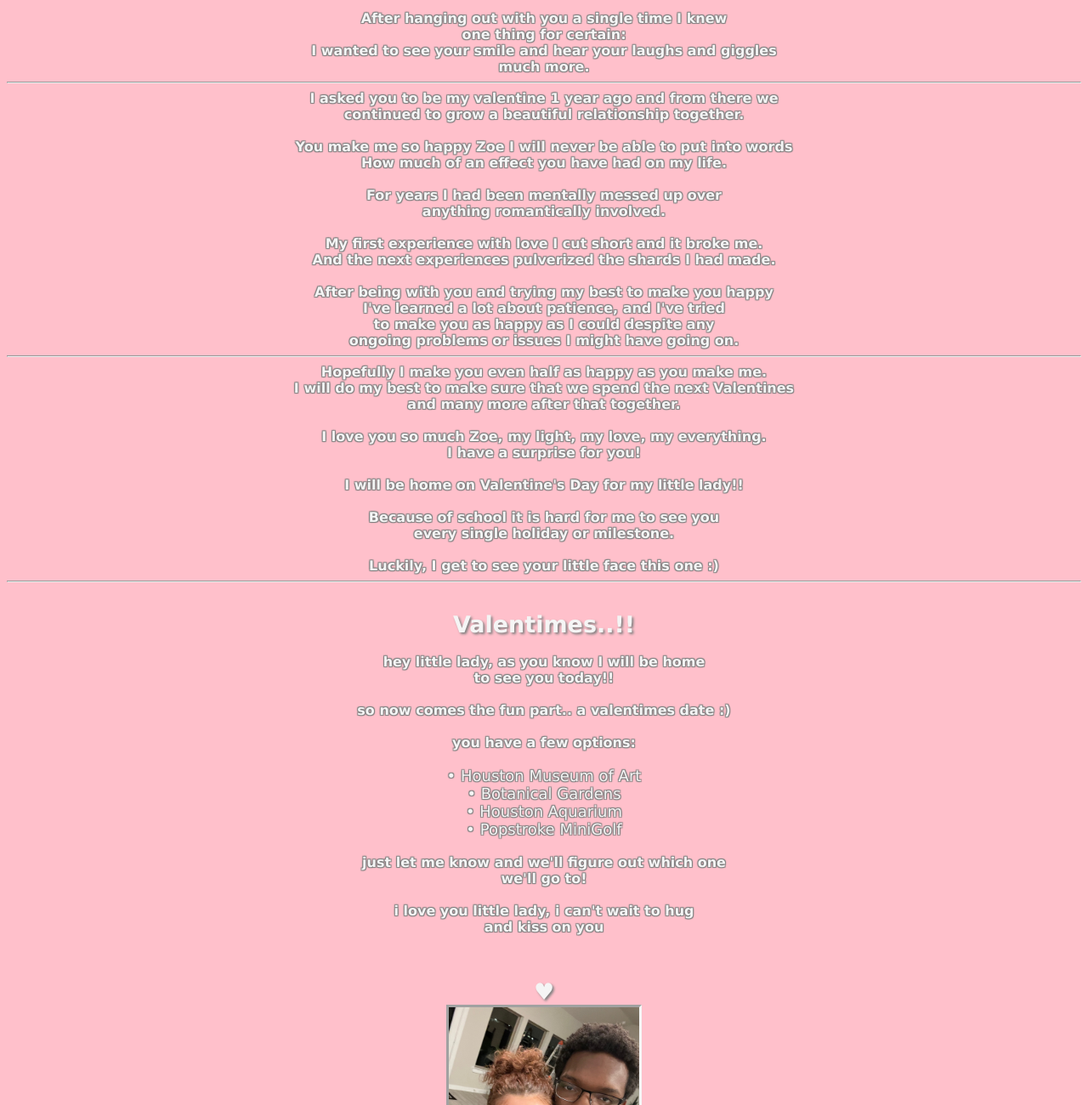
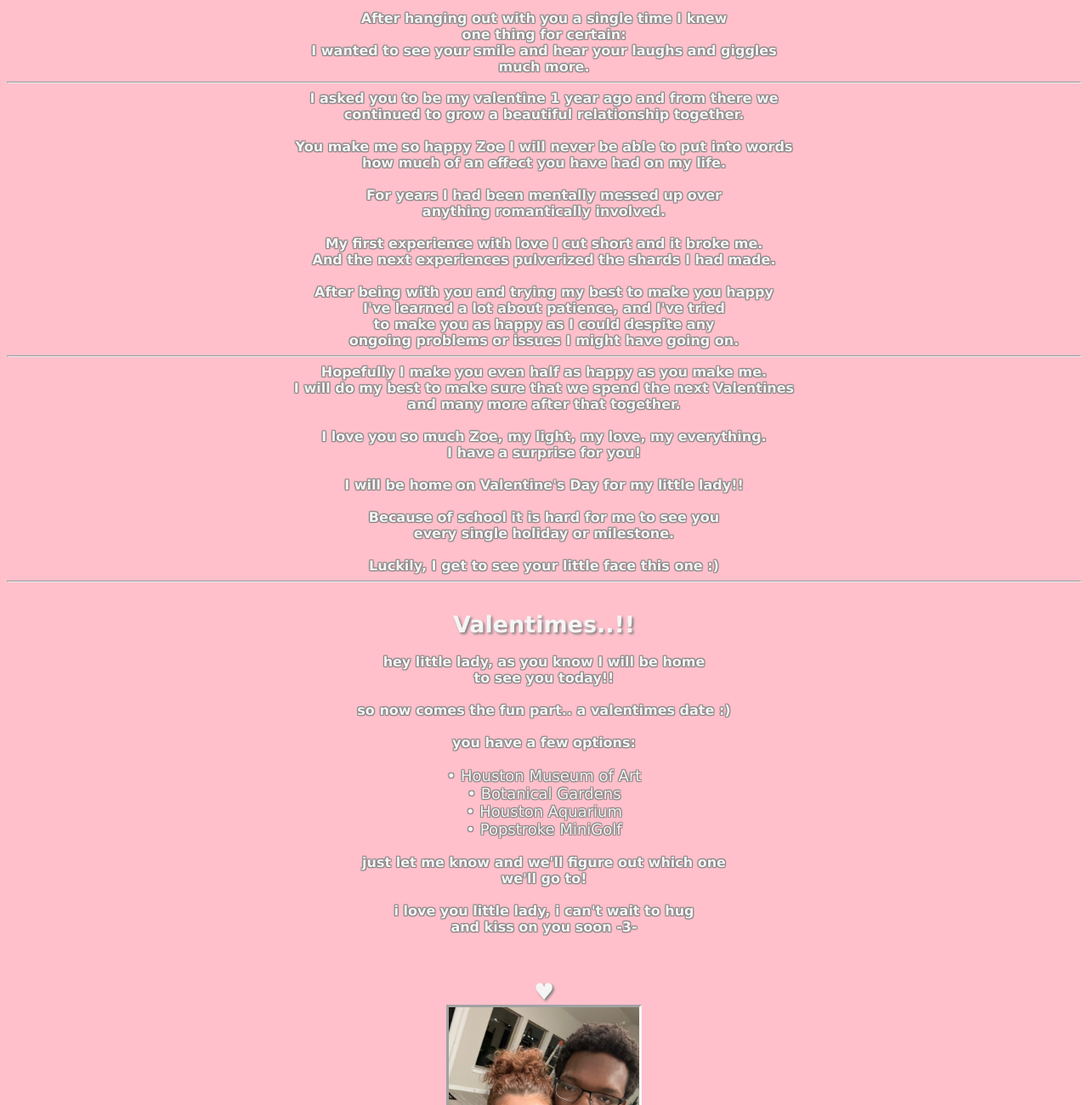
Before and after one commit to unixthug/test-web, a plain HTML site: page index.html in a window 1280 px wide. Shown: the part 1233-2533 px from the top of the page at 85% size. Drawn offline with Linux system fonts and the light colour scheme.

Commit message:
Update index.html

```diff
--- a/index.html
+++ b/index.html
@@ -101,7 +101,7 @@
     <br>
     <p>
       You make me so happy Zoe I will never be able to put into words<br>
-      How much of an effect you have had on my life.
+      how much of an effect you have had on my life.
     </p>
     <br>
     <p>
@@ -174,7 +174,7 @@
     <br>
     <p>
       i love you little lady, i can't wait to hug<br>
-      and kiss on you
+      and kiss on you soon -3-
     </p>
   </center>
   <div class="home-pic">
```
